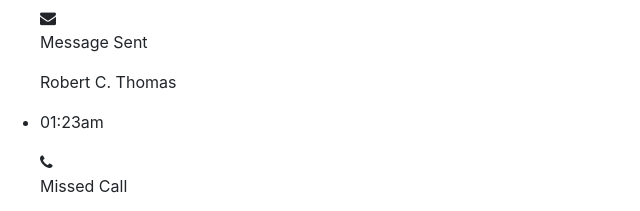
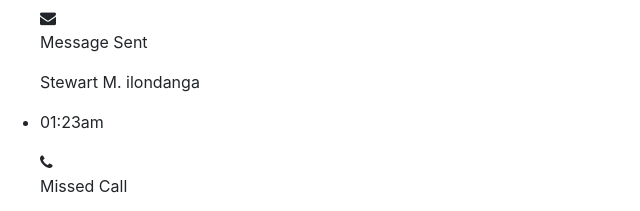
Before and after one commit to stewilondanga/phone-stylez, a plain HTML site: page index.html in a window 1280 px wide. Shown: the part 1057-1268 px from the top of the page, 0-640 px from the left. Drawn offline with nearby package versions, Linux system fonts and the light colour scheme.

Commit message:
add index.html

```diff
--- a/index.html
+++ b/index.html
@@ -180,7 +180,7 @@
               </div>
               <div class="time-line-structure time-line-text">
                 <p class="log-type">Message Sent</p>
-                <p class="contact-name">Robert C. Thomas</p>
+                <p class="contact-name">Stewart M. ilondanga</p>
               </div>
             </li>
 
```
